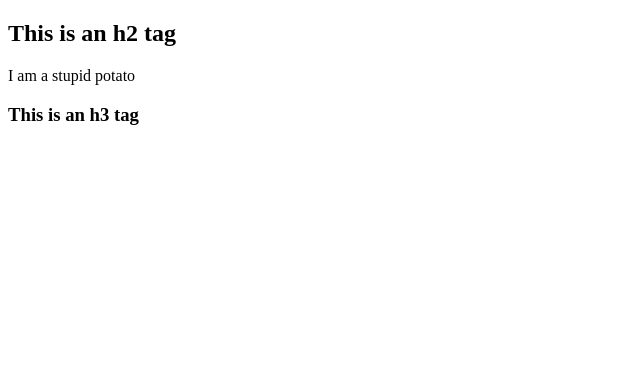
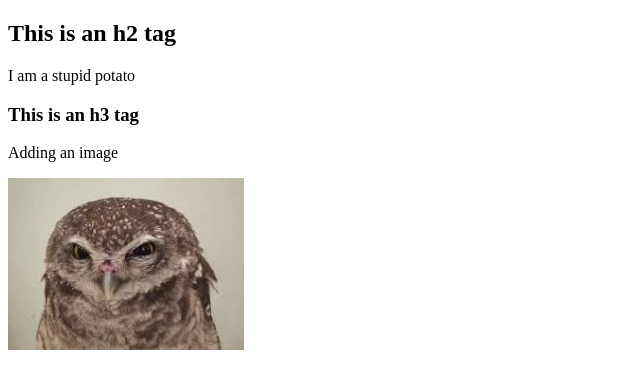
Before and after one commit to leviwakena/zombie-potato, a plain HTML site: page index.html in a window 1280 px wide. Shown: the whole page, without its empty margins (0-640 px from the left). Drawn offline with Linux system fonts and the light colour scheme.

Commit message:
adding an image
grumpy owl

```diff
--- a/index.html
+++ b/index.html
@@ -14,5 +14,7 @@ I am a stupid potato
 
 <h3>This is an h3 tag</h3>
 
+<p> Adding an image</p>
+<img src="images/image.jpg" alt="so image lol">
 </body>
 </html>
```
Also changed, not shown: images/image.jpg (added).
